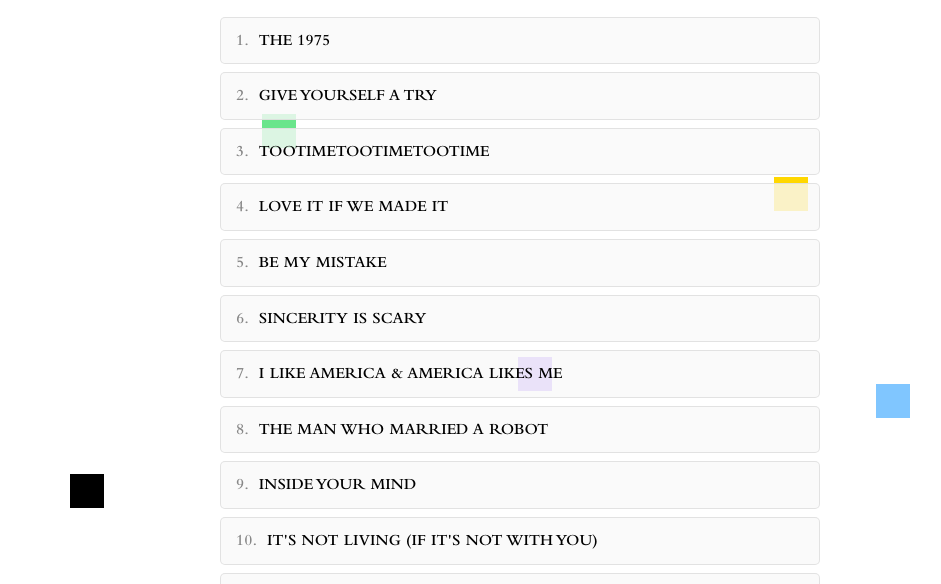
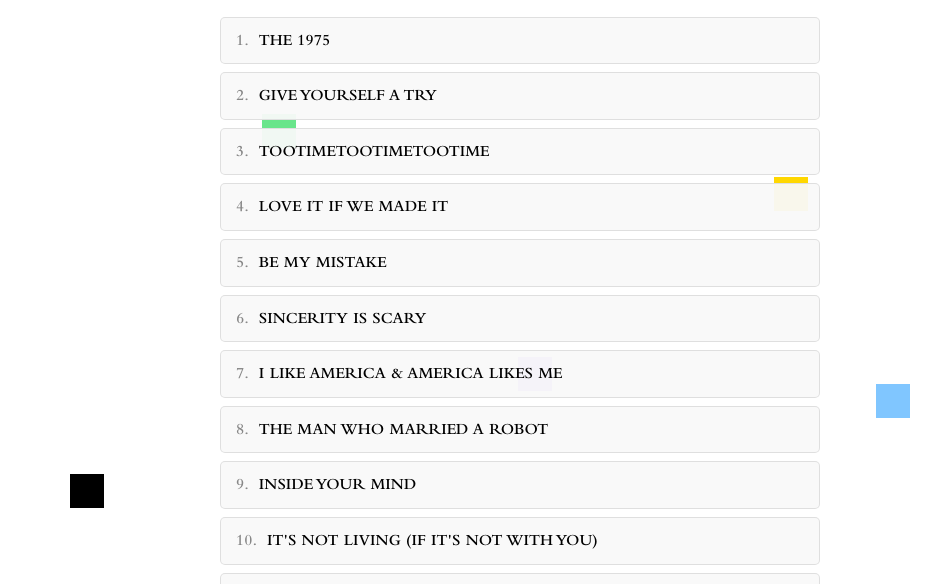
Before and after one commit to ciarabryans/brief-inquiry-ranking, a plain HTML site: page abiior_ranking/index.html in a window 1280 px wide. Shown: the part 316-900 px from the top of the page, without its empty margins (120-1061 px from the left). Drawn offline with nearby package versions, Linux system fonts and the light colour scheme; a web font is replaced by a local one.

Commit message:
transparent songs less

```diff
--- a/abiior_ranking/styles.css
+++ b/abiior_ranking/styles.css
@@ -222,8 +222,8 @@ ul {
 }
 
 ul li {
-  background: rgba(249, 249, 249, 0.8); /* Slightly transparent background */
-  border: 1px solid rgba(221, 221, 221, 0.8); /* Slightly transparent border */
+  background: rgba(249, 249, 249, 0.95); /* Less transparent background */
+  border: 1px solid rgba(221, 221, 221, 0.9); /* Less transparent border */
   margin: 8px 0;
   padding: 10px 15px;
   border-radius: 5px;
```
